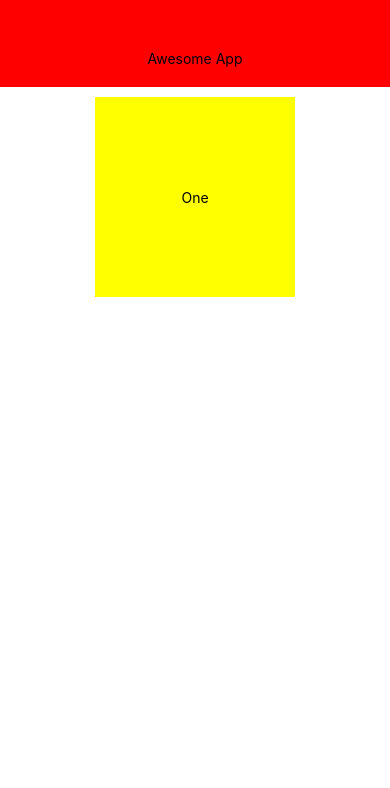
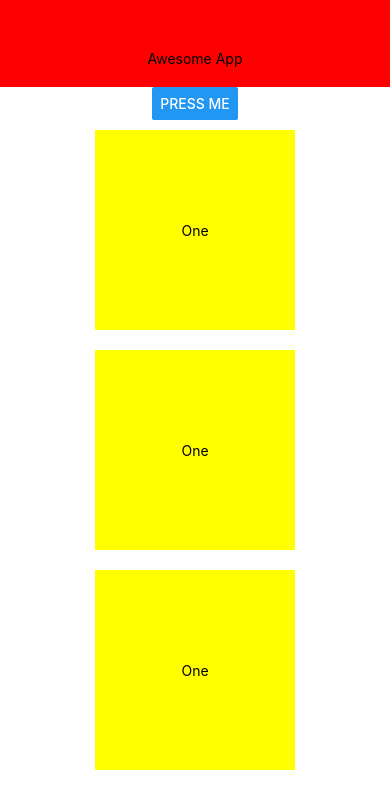
Before and after one commit to ferlobo1985/UDMY-RN-Basics, a React Native app: screen / in a window 390 px wide. Shown: the top 788 px of the page. Built offline with nearby package versions, Linux system fonts and the light colour scheme.

Commit message:
16-More on Window dimensions
16-More on Window dimensions

```diff
--- a/App.js
+++ b/App.js
@@ -1,5 +1,5 @@
 import { StatusBar } from 'expo-status-bar';
-import { StyleSheet, Text, View, Dimensions, useWindowDimensions } from 'react-native';
+import { StyleSheet, Text, View, Dimensions, useWindowDimensions, ScrollView, Button } from 'react-native';
 
 /// COMPONENTS
 import Nav from './components/nav';
@@ -10,20 +10,30 @@ export default function App() {
 
   let boxSize = height > 400 ? 200:400;
   let color = height > 400 ? { backgroundColor:'yellow'}:{backgroundColor:'lightblue'}
+  const boxStyle = [styles.box,{width:boxSize,height:boxSize},
+  color];
+
+  const boxes = (
+    <>
+      <View style={boxStyle}><Text>One</Text></View>
+      <View style={boxStyle}><Text>One</Text></View>
+      <View style={boxStyle}><Text>One</Text></View>
+      <View style={boxStyle}><Text>One</Text></View>
+    </>
+  )
+  const button = (<Button title='Press me'/>)
+
+  const finalBlock = height > 400 ?
+  (<>{button}{boxes}</>):(<>{boxes}{button}</>)
 
   return (
       <View>
           <Nav nameOfApp="Awesome App"/>
-          <View style={{flexDirection:'column',alignItems:'center'}}>
-            <View style={[styles.box,{
-              width:boxSize,
-              height:boxSize
-            },
-            color
-            ]}>
-                <Text>One</Text>
+          <ScrollView>
+            <View style={styles.container}>
+              {finalBlock}
             </View>
-          </View>
+          </ScrollView>
       </View>
   );
 }
@@ -32,6 +42,11 @@ const width = Dimensions.get('window').width;
 const height = Dimensions.get('window').height;
 
 const styles = StyleSheet.create({
+  container:{
+    flexDirection:'column',
+    alignItems:'center',
+    marginBottom:100
+  },
   box:{
     // width: width < 400 ? 200:250,
     // height: width < 400 ? 200:250,
```
